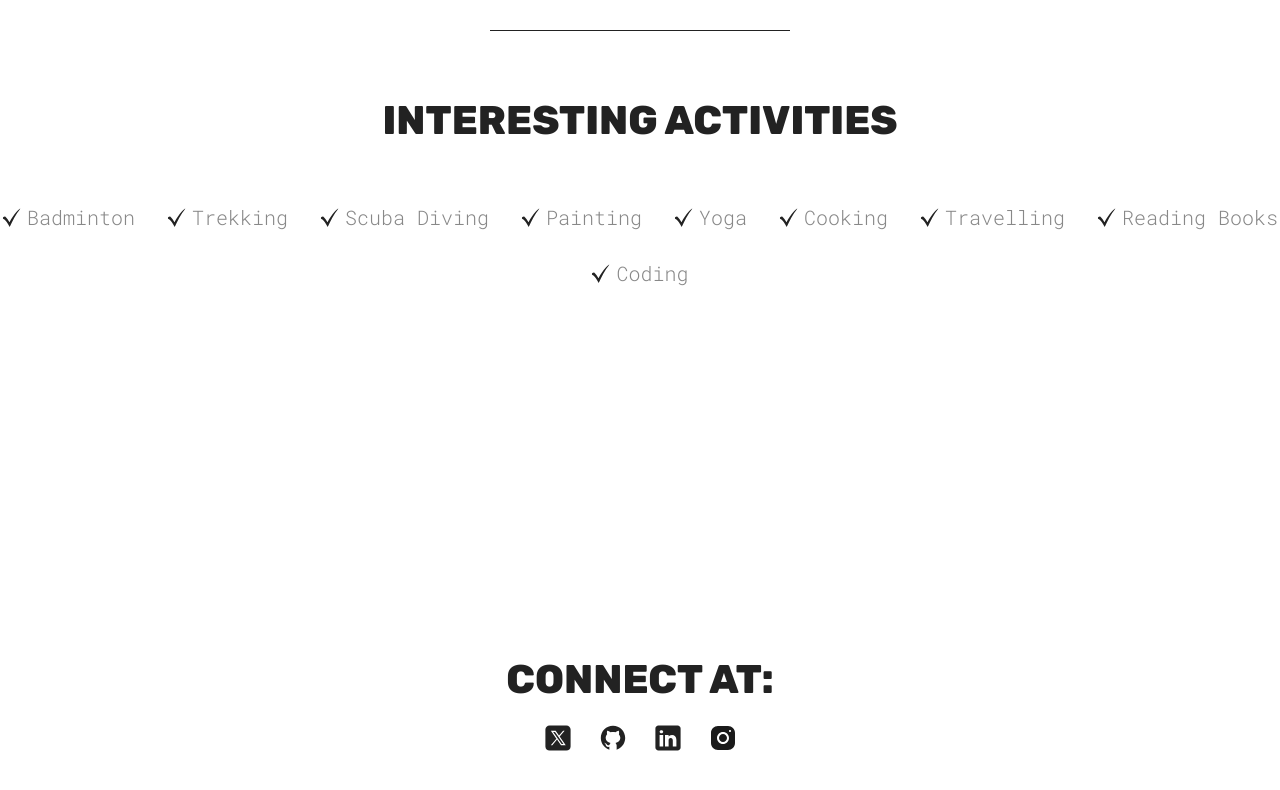
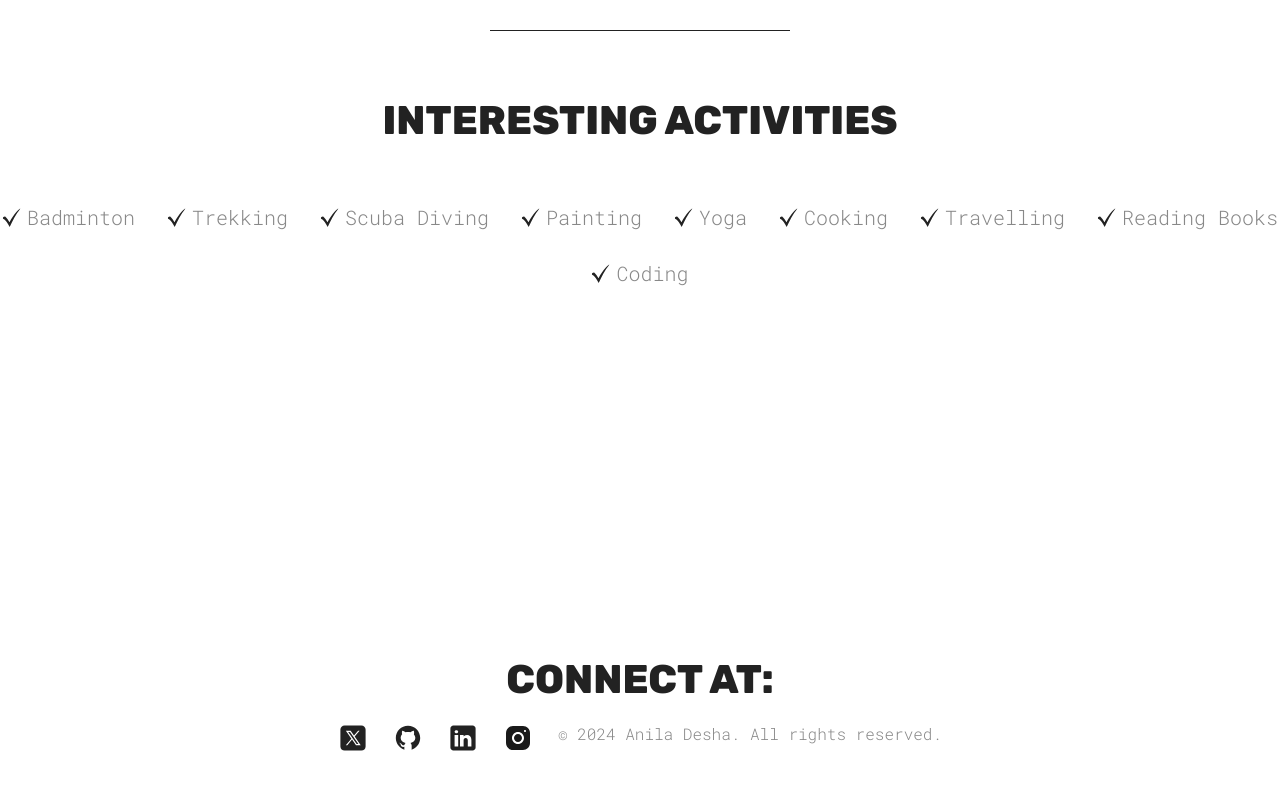
Before and after one commit to anilagopikumar/Anila-Portfolio, a React (Vite) app: page / in a window 1280 px wide. Shown: the part 2412-3202 px from the top of the page. Built offline with nearby package versions, Linux system fonts and the light colour scheme.

Commit message:
Update Contact.jsx

```diff
--- a/src/components/Contact/Contact.jsx
+++ b/src/components/Contact/Contact.jsx
@@ -34,7 +34,9 @@ return (
           <a href="https://www.instagram.com/anila_gopikumar" target="_blank">
             <img src={instagramIcon} alt="Linkedin icon" />
         </a>
-
+           <p>
+        &copy; 2024 Anila Desha. All rights reserved.
+      </p>
       </span>
   </div>
   </section>
```
